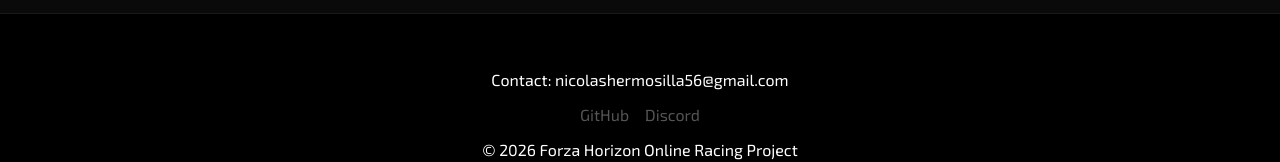
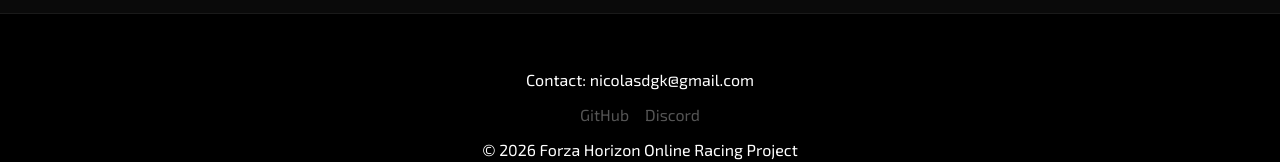
Before and after one commit to NicolasDGK/FHOnlineRacingProject, an Angular app: page /home in a window 1280 px wide. Shown: the part 1061-1223 px from the top of the page. Built offline with nearby package versions, Linux system fonts and the light colour scheme; no server answers.

Commit message:
Update app.html

```diff
--- a/src/app/app.html
+++ b/src/app/app.html
@@ -89,7 +89,7 @@
   </main>
 
   <footer class="footer">
-    <p>Contact: nicolashermosilla56@gmail.com</p>
+    <p>Contact: nicolasdgk@gmail.com</p>
     <div class="social-links">
       <a href="https://github.com/NicolasDGK">GitHub</a>
       <a href="#">Discord</a>
```
